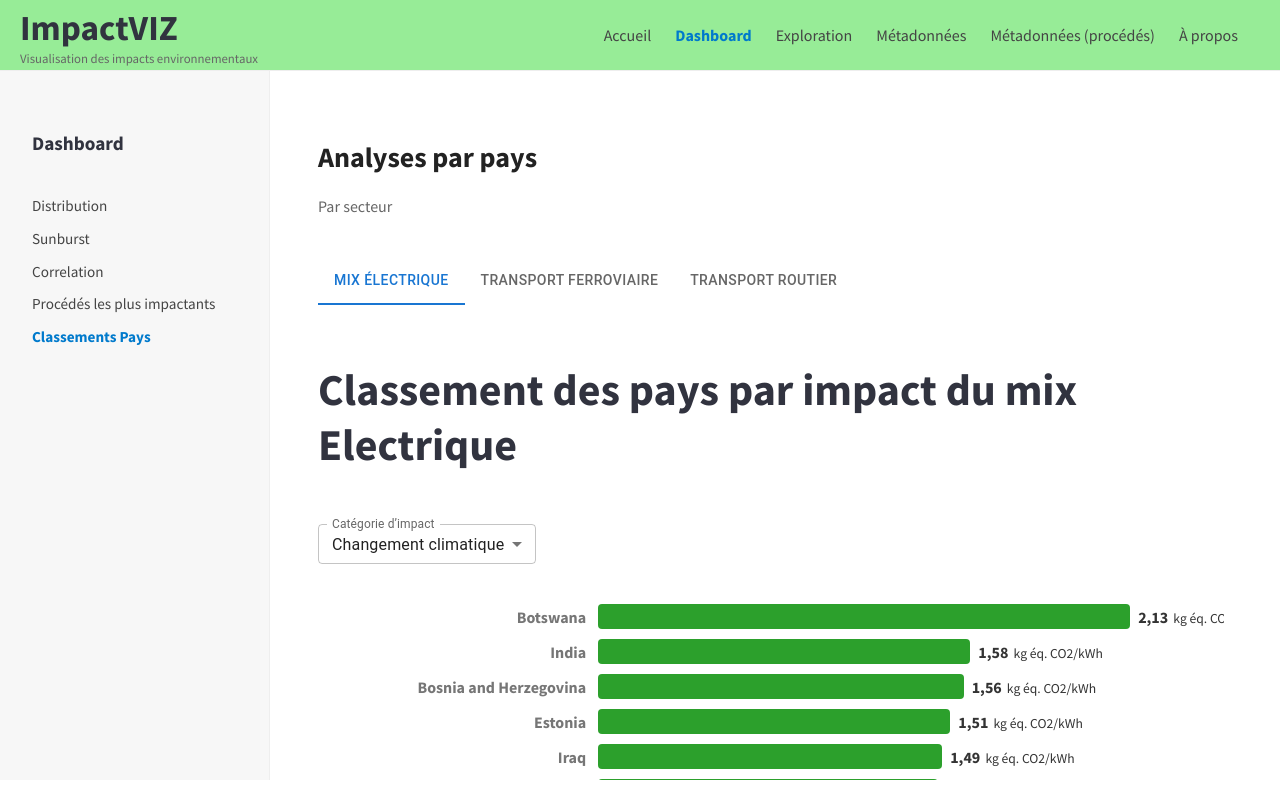
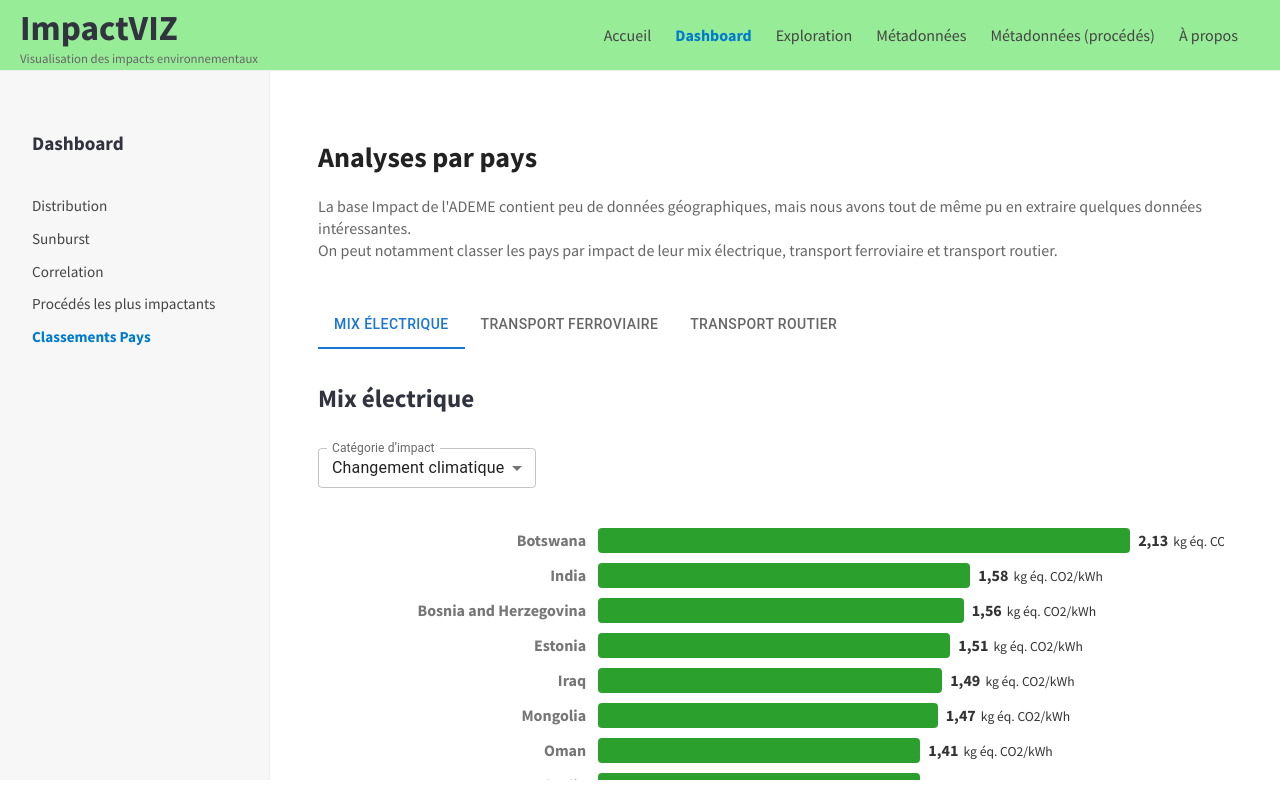
Before and after one commit to theo-time/impact-dataviz, a React (Vite) app: page /dashboard/geography in a window 1280 px wide. Built offline with nearby package versions, Linux system fonts and the light colour scheme.

Commit message:
clean dashboard pages

```diff
--- a/src/components/Charts/CountryRanking.jsx
+++ b/src/components/Charts/CountryRanking.jsx
@@ -5,7 +5,7 @@ import impactColors from '../../configs/colorCode.js';
 // import './CountryRanking.css';
 
 
-export default function CountryRanking({ data, datasetName }) {
+export default function CountryRanking({ data, datasetName, label }) {
   const [category, setCategory] = useState('Changement climatique');
   const [filteredData, setFilteredData] = useState([]);
 
@@ -41,7 +41,7 @@ export default function CountryRanking({ data, datasetName }) {
 
   return (
     <>
-      <h2>Classement des pays par impact du mix Electrique</h2>
+      <h4 style={{ fontSize: '25px' }}>{label}</h4>
       <TextField
         select
         label="Catégorie d’impact"
@@ -67,7 +67,7 @@ export default function CountryRanking({ data, datasetName }) {
           );
 
           return (
-            <div key={country + unit + datasetName} className="bar-row">
+            <div key={country + unit + impact_unit + datasetName} className="bar-row">
               <div className="label">
                 {/* <img src={`https://flagcdn.com/w40/${FlagMap[country].toLowerCase()}.png`} alt={country} /> */}
                 <span className="country">{country}</span>
--- a/src/components/Charts/Sunburst.jsx
+++ b/src/components/Charts/Sunburst.jsx
@@ -38,7 +38,7 @@ export default function SunburstChart({ data }) {
 
   for (let i = 0; i < paths.length; i++) {
     const path = paths[i];
-    const value = data[i].valeur;
+    const value = data[i].valeur_norm_q3 ?? 0; // valeur à agréger
 
     for (let j = 0; j < path.length; j++) {
       const id = path.slice(0, j + 1).join(" / ");
--- a/src/pages/Dashboard/Pages/CorrelationPage.jsx
+++ b/src/pages/Dashboard/Pages/CorrelationPage.jsx
@@ -11,7 +11,7 @@ export default function CorrelationPage() {
   const [selectedImpactCategory, setSelectedImpactCategory] = React.useState('Acidification');
 
   const impactsFiltered = impactsLongMerged.filter((item, index) => item.valeur > 0 && item.category_name == selectedImpactCategory
-    // && item.categorie_niv_1 != 'Composant electrique et electronique'
+
   )
 
   return (
@@ -19,7 +19,7 @@ export default function CorrelationPage() {
       title="Corrélations entre catégories d’impact"
       subtitle="Explorez les relations entre indicateurs environnementaux !
 Cette carte de chaleur (heatmap) montre les corrélations linéaires entre les différentes catégories d’impact environnemental.
-Une corrélation mesure à quel point deux variables évoluent ensemble : une valeur proche de +1 signifie qu'elles augmentent ou diminuent de concert, une valeur proche de -1 indique un comportement opposé."
+Une corrélation mesure à quel point deux variables évoluent ensemble : une valeur proche de 1 que les deux valeurs sont liées."
     >
       <CorrelationHeatmap data={impactCorrelations} />
     </DashboardPage >
--- a/src/pages/Dashboard/Pages/GeographyPage.jsx
+++ b/src/pages/Dashboard/Pages/GeographyPage.jsx
@@ -18,7 +18,11 @@ export default function GeographyPage() {
   };
 
   return (
-    <DashboardPage title="Analyses par pays" subtitle="Par secteur">
+    <DashboardPage
+      title="Analyses par pays"
+      subtitle="La base Impact de l'ADEME contient peu de données géographiques, mais nous avons tout de même pu en extraire quelques données intéressantes.
+On peut notamment classer les pays par impact de leur mix électrique, transport ferroviaire et transport routier."
+    >
       <Tabs
         value={selectedDataset}
         onChange={(e, val) => setSelectedDataset(val)}
@@ -29,7 +33,7 @@ export default function GeographyPage() {
         <Tab label="Transport routier" value="routier" />
       </Tabs>
 
-      <CountryRanking data={datasets[selectedDataset]} datasetName={selectedDataset} />
+      <CountryRanking data={datasets[selectedDataset]} datasetName={selectedDataset} label={(selectedDataset === 'mix' ? 'Mix électrique' : selectedDataset === 'ferro' ? 'Transport ferroviaire' : 'Transport routier')} />
     </DashboardPage>
   );
 }
--- a/src/pages/Dashboard/Pages/GreatestImpacts.jsx
+++ b/src/pages/Dashboard/Pages/GreatestImpacts.jsx
@@ -22,7 +22,10 @@ export default function GreatestImpacts() {
   const dataByCategory = useMemo(() => {
     return categories.map(category => {
       const filtered = impactsLongMerged
-        .filter(item => item.category_name?.trim() === category && item.valeur > 0);
+        .filter(item => item.category_name?.trim() === category && item.valeur > 0 && item['Type de dataset'] == 'LCI result'
+          && item['Unité'] == 'kg'
+          && item["categorie_niv_1"] != 'Traitement de fin de vie'
+        )
 
       const top = filtered
         .sort((a, b) => b.valeur - a.valeur)
@@ -35,7 +38,8 @@ export default function GreatestImpacts() {
   return (
     <DashboardPage
       title="Top 10 des procédés les plus impactants"
-      subtitle="Par catégorie d’impact"
+      subtitle="En un coup d'œil, découvrez les produits ayant le plus d'impact sur l'environnement au kg.
+On considère ici uniquement les produits dont l'unité est en kg, qui ne sont pas des déchets, et dont l'impact est déjà calculé sur la totalité de la vie du produit (LCI result)."
     >
       {dataByCategory.map(({ category, data }) => (
         <div key={category} className='greatest-impact-container'>
--- a/src/pages/Dashboard/Pages/SunburstPage.jsx
+++ b/src/pages/Dashboard/Pages/SunburstPage.jsx
@@ -19,7 +19,7 @@ export default function SunburstPage() {
     <DashboardPage
       title="Importance relative des catégories de procédés"
       subtitle="Chaque cercle concentrique de ce graphique représente un niveau de classification. La largeur de chaque élément est proportionnelle à sa part dans l'impact de la catégorie supérieure.
-Cela permet de visualiser la contribution relative de chaque catégorie d'impact."
+Cliquez sur une catégorie pour zoomer dessus !"
     >
       <ImpactCategoryDropDown
         data={impactsLongMerged}
```
